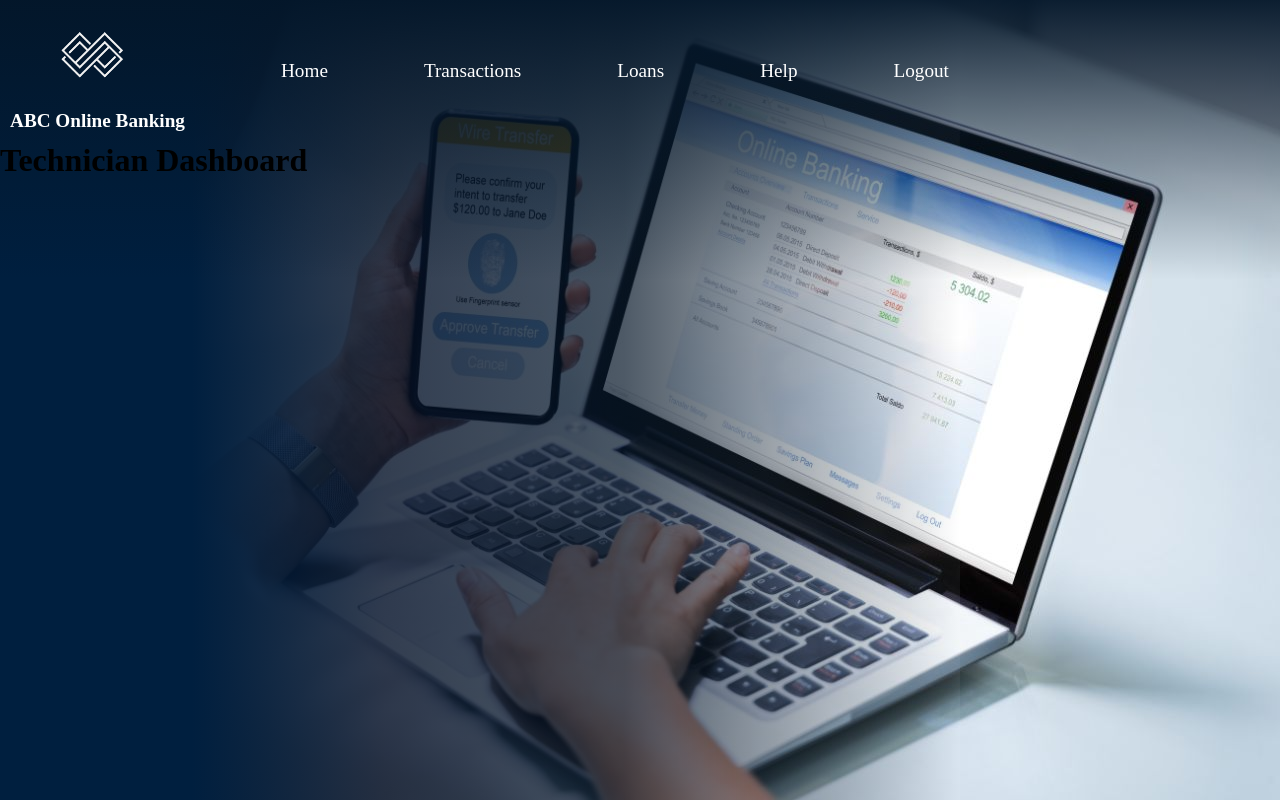
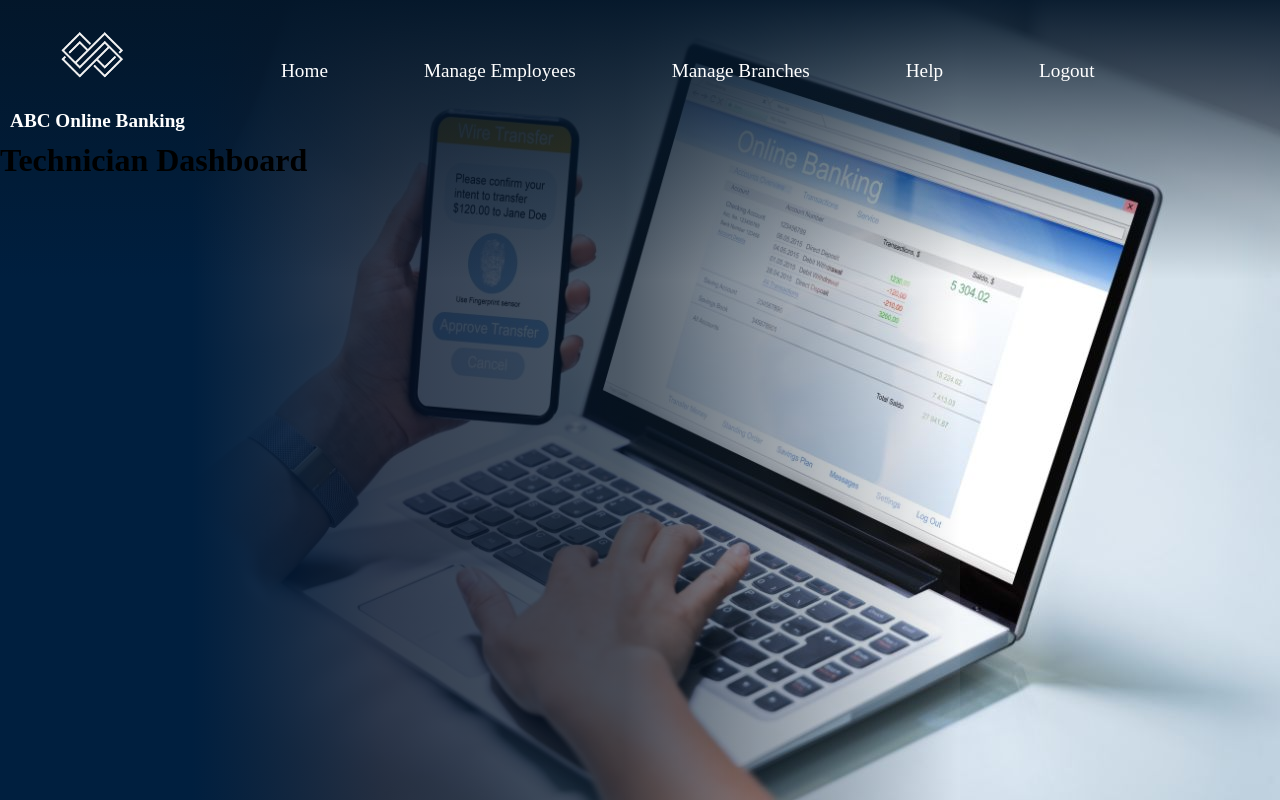
Before and after one commit to seniru-dilmith/Bank-Management-System-Bank-A-front-end, a React (Create React App) app: page /technician in a window 1280 px wide. Built offline with nearby package versions, Linux system fonts and the light colour scheme.

Commit message:
Update Technician Dashboard

```diff
--- a/src/pages/TechnicianDashboard.jsx
+++ b/src/pages/TechnicianDashboard.jsx
@@ -1,13 +1,13 @@
 import React from 'react';
-import CustomerNaviBar from '../components/NaviBar/CustomerNaviBar';
+import TechnicianNaviBar from '../components/NaviBar/TechnicianNaviBar';
 import Layout from '../layouts/Layout';
 
-const CustomerDashboard = () => {
+const TechnicianDashboard = () => {
     return (
-        <Layout NavigationBar={<CustomerNaviBar />}>
+        <Layout NavigationBar={<TechnicianNaviBar />}>
             <h1>Technician Dashboard</h1>
         </Layout>
     );
 };
 
-export default CustomerDashboard;
+export default TechnicianDashboard;
```
